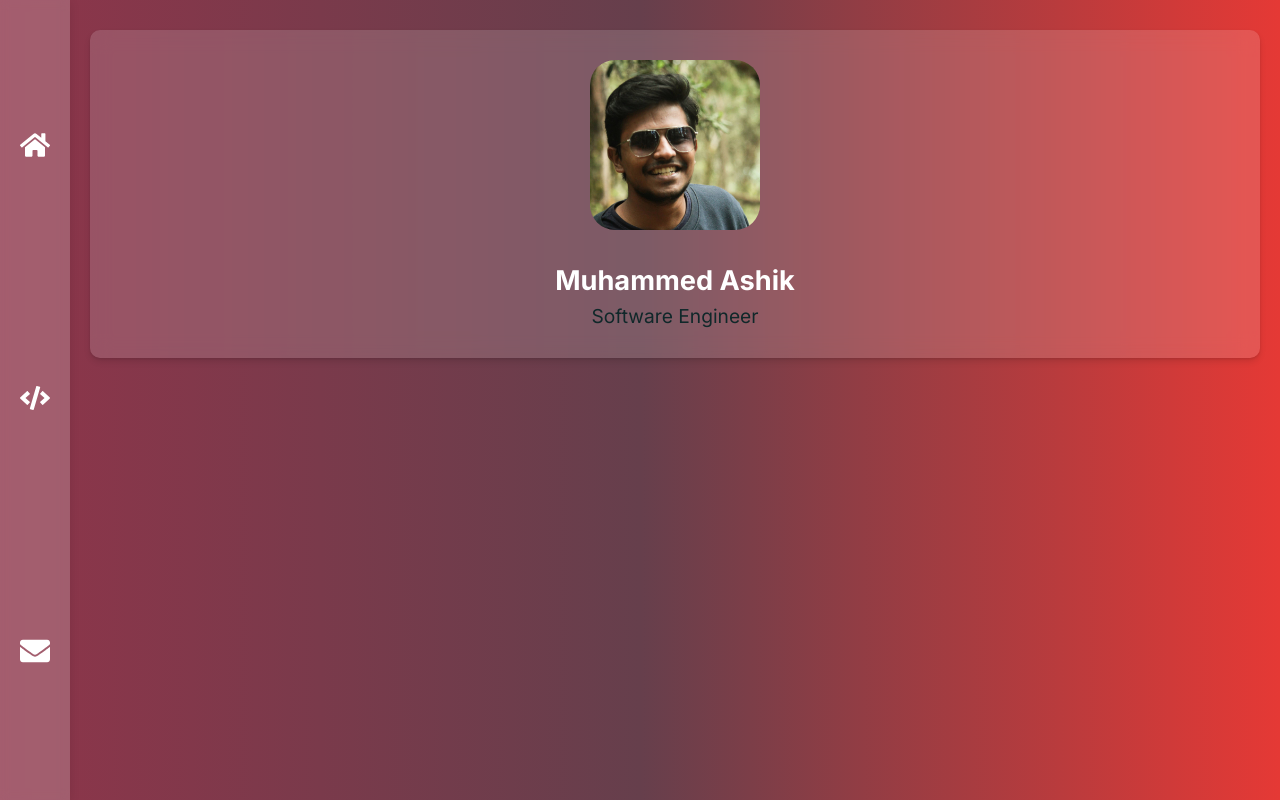
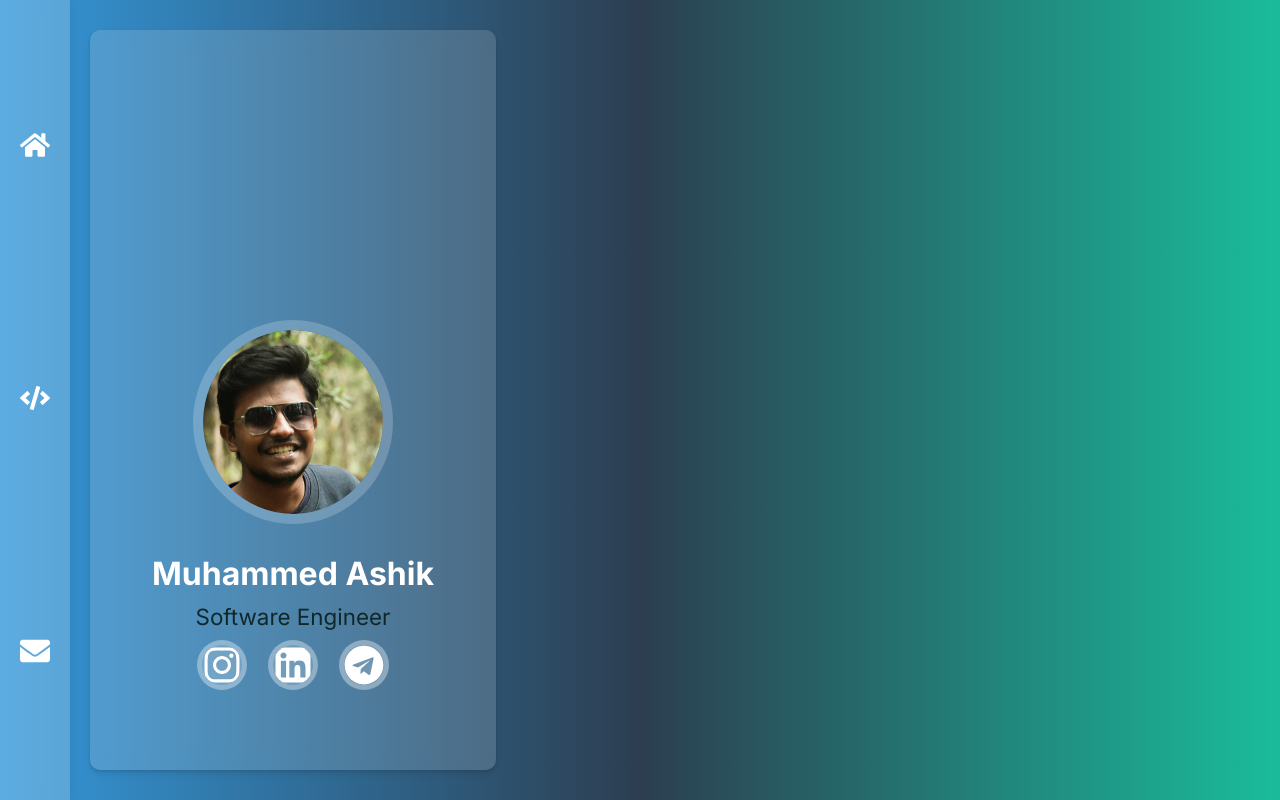
Before and after one commit to ashikpnc/profile-app, a Next.js app: page / in a window 1280 px wide. Built offline with nearby package versions, Linux system fonts and the light colour scheme.

Commit message:
social links

```diff
--- a/src/app/globals.scss
+++ b/src/app/globals.scss
@@ -35,9 +35,9 @@
 
 // styles.scss
 
-$primary-color: #8e354a; // Beetroot Red
-$secondary-color: #663f4c; // Dark Beetroot
-$accent-color: #e53935; // Light Beetroot
+$primary-color: #3498db; // Dodger Blue
+$secondary-color: #2c3e50; // Dark Blue Gray
+$accent-color: #1abc9c; // Turquoise Green
 
 // Mixin to create a gradient background
 @mixin colorful-background {
@@ -54,7 +54,6 @@ body {
 .app-container{
   max-width: 1440px;
   max-height:100vh ;
-  overflow-y: auto;
 }
 
 /* Add your additional styles here for light and dark themes */
--- a/src/app/page.module.scss
+++ b/src/app/page.module.scss
@@ -1,4 +1,28 @@
+
 .main {
-  grid-area: main;
-  padding: 30px 20px;;
+    grid-area: main;
+  display: grid;
+    grid-template-rows: 1fr;
+    /* One row by default */
+    grid-template-columns: 0.7fr 1.3fr;
+    /* Two columns by default */
+    grid-gap: 10px;
+    /* Adjust the gap between columns if needed */
+    grid-template-areas:
+      'profile-card skill-card';
+    /* Name the columns */
+    padding: 30px 20px;
+    overflow: auto;
+
+      @media (max-width: 768px) {
+        grid-template-rows: 0.7fr 1.3fr;
+        /* Two rows for small devices */
+        grid-template-columns: 1fr;
+        /* One column for small devices */
+        grid-template-areas:
+          'profile-card'
+          'skill-card';
+        /* Name the rows */
+          padding: 20px 10px;
+      }
 }
--- a/src/components/ProfileCard/index.tsx
+++ b/src/components/ProfileCard/index.tsx
@@ -1,7 +1,9 @@
 import React from "react";
+import Link from "next/link";
 import "./styles.scss";
 import Image from "next/image";
-import profilePic from "@/assets/profile-pic.jpg"
+import { FaInstagram, FaLinkedin, FaTelegram } from "react-icons/fa";
+import profilePic from "@/assets/profile-pic.jpg";
 
 type Props = {};
 
@@ -9,12 +11,22 @@ const ProfileCard = (props: Props) => {
   return (
     <div className="profile-card">
       <div className="profile-picture-container">
-        {/* Replace the image source with your actual profile picture */}
-        <Image  src={profilePic} alt="Profile"  />
+        <Image src={profilePic} alt="Profile" />
       </div>
       <div className="profile-info">
         <h2 className="name">Muhammed Ashik</h2>
         <p className="profession">Software Engineer</p>
+        <div className="social-links">
+          <Link href="https://www.instagram.com/ashikswanderlens">
+            <FaInstagram className="icon" />
+          </Link>
+          <Link href="https://www.linkedin.com/in/ashikqmuhammed">
+            <FaLinkedin className="icon" />
+          </Link>
+          <Link href="https://t.me/ashikqmuhammed">
+            <FaTelegram className="icon" />
+          </Link>
+        </div>
       </div>
     </div>
   );
--- a/src/components/ProfileCard/styles.scss
+++ b/src/components/ProfileCard/styles.scss
@@ -1,45 +1,99 @@
-// ProfileCard.scss
-
 .profile-card {
+    grid-area: profile-card;
     display: flex;
     flex-direction: column;
     align-items: center;
-    padding: 30px;
+    justify-content: flex-end;
+    padding: 80px 30px;
     background: rgba(255, 255, 255, 0.15);
     /* Glassmorphic background */
     border-radius: 10px;
     backdrop-filter: blur(10px);
     box-shadow: 0 4px 6px rgba(0, 0, 0, 0.1), 0 1px 3px rgba(0, 0, 0, 0.1);
+    gap: 30px;
+
+    @media (max-width: 768px) {
+        gap: 10px;
+        padding: 10px;
+    }
 
     .profile-picture-container {
-        width: 170px;
-        /* Adjust the size of the profile picture container */
-        /* Adjust the size of the profile picture container */
+        width: 200px;
         overflow: hidden;
-        // border-radius: 10px;
-        margin-bottom: 30px;
+        border: 10px solid rgba(255, 255, 255, 0.2);
+        border-radius: 50%;
+
+        @media (max-width: 768px) {
+            width: 150px;
+        }
 
         img {
             width: 100%;
             height: 100%;
             object-fit: cover;
-            border-radius: 25px;
+            border-radius: 50%;
         }
     }
 
     .profile-info {
-        text-align: center;
+        display: flex;
+        flex-direction: column;
+        align-items: center;
+        gap: 10px;
 
         .name {
-            font-size: 1.7rem;
-            margin-bottom: 7px;
+            font-size: 2rem;
+            text-align: center;
             color: white;
+
+            @media (max-width: 768px) {
+                font-size: 1.7rem;
+            }
         }
 
         .profession {
             color: #10282a;
             /* Light Gray for the profession */
-            font-size: 1.2rem;
+            font-size: 1.4rem;
+            text-align: center;
+
+            @media (max-width: 768px) {
+                font-size: 1.2rem;
+            }
+        }
+
+        .social-links {
+            display: flex;
+            justify-content: space-around;
+            width: 75%;
+
+            .icon {
+                width: 50px;
+                height: 50px;
+                border-radius: 50%;
+                background: rgba(255, 255, 255, 0.2);
+                color: white;
+                /* Thick glassmorphism style background */
+                display: flex;
+                align-items: center;
+                justify-content: center;
+                transition: background 0.3s ease-in-out, box-shadow 0.3s ease-in-out;
+
+                border: 5px solid rgba(255, 255, 255, 0.2);
+                /* Glassmorphic border style */
+@media(max-width:768px){
+    width: 40px;
+    height: 40px;
+}
+                &:hover {
+                    background: rgba(255, 255, 255, 0.4);
+                    /* Lighten the background on hover */
+                    box-shadow: 0 4px 6px rgba(0, 0, 0, 0.1), 0 1px 3px rgba(0, 0, 0, 0.1);
+                    /* Add a subtle box shadow on hover */
+                }
+            }
         }
     }
+
+
 }
```
Also changed, not shown: src/assets/profile--pic.jpg (added).
